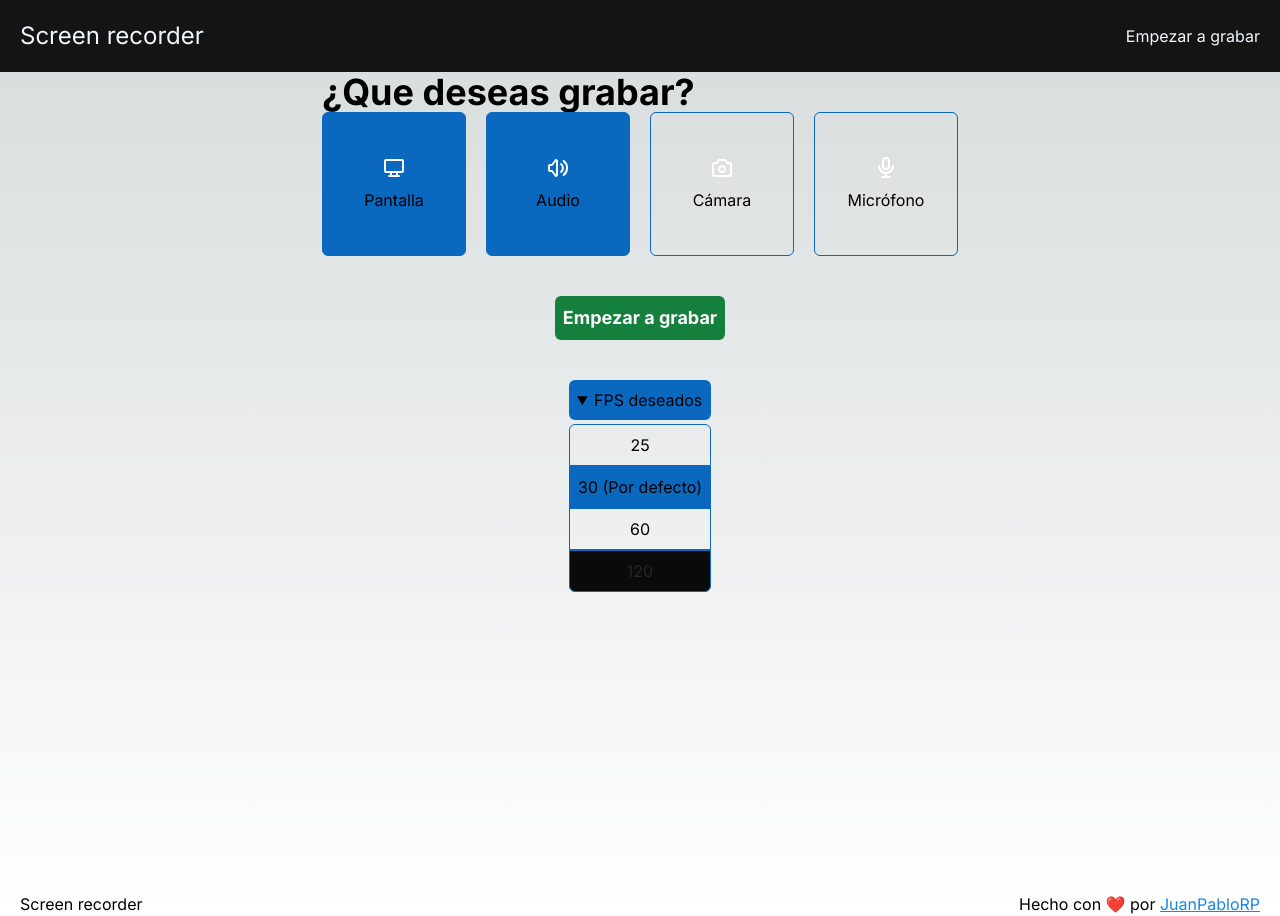
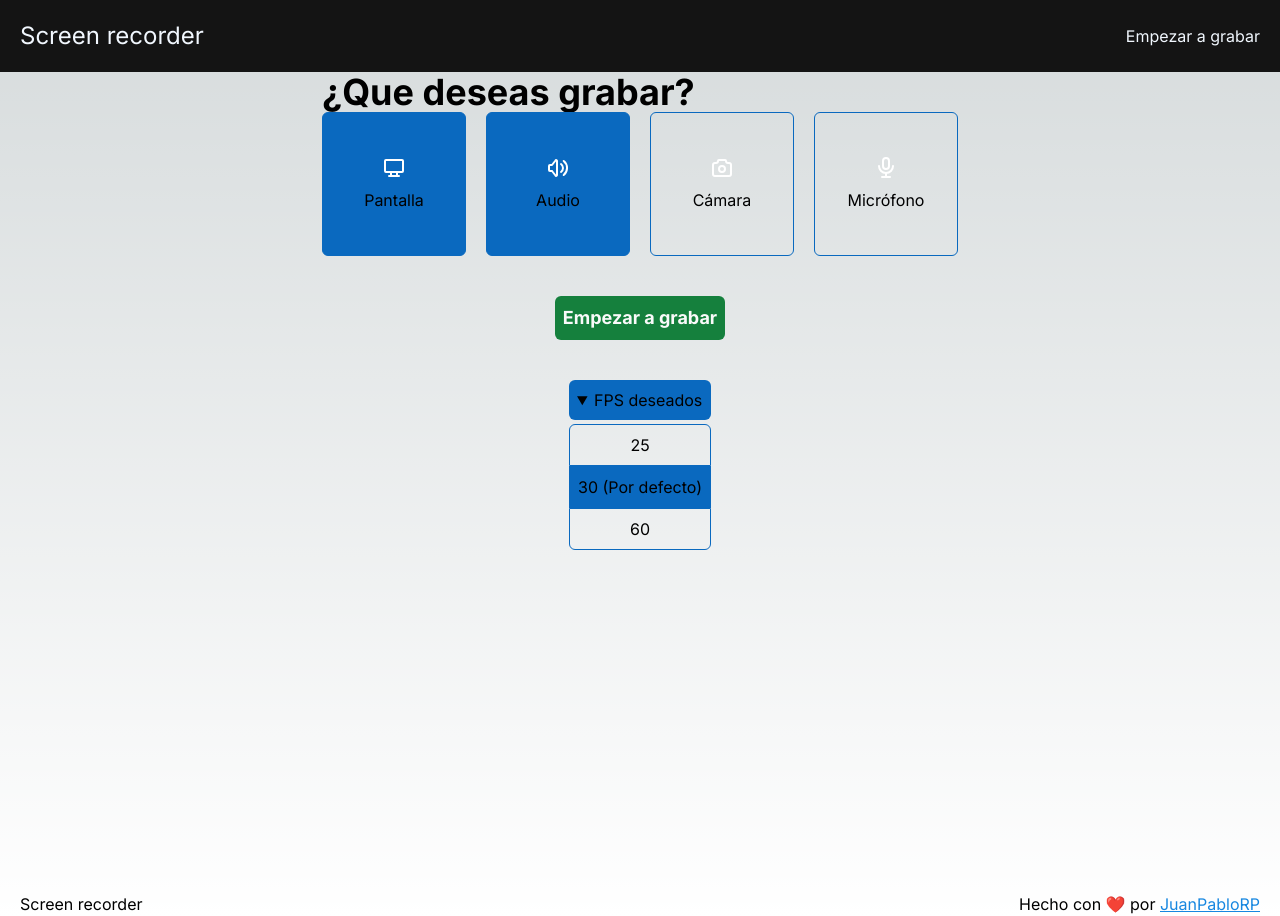
Before and after one commit to JuanPabloRP/screen-recorder, a Next.js app: page /recorder in a window 1280 px wide. Built offline with nearby package versions, Linux system fonts and the light colour scheme.

Commit message:
Refactor media recording functionality and update styles in page.jsx

```diff
--- a/app/recorder/page.jsx
+++ b/app/recorder/page.jsx
@@ -17,6 +17,7 @@ const Recorder = () => {
 	const screenStreamRef = useRef({});
 	const cameraStreamRef = useRef({});
 
+	// Cuando el usuario este grabando pantalla y en la pagina vaya a la pagina de inicio no se pierda el objecto de grabacion
 	useEffect(() => {
 		const initialize = async () => {
 			try {
@@ -55,19 +56,15 @@ const Recorder = () => {
 					audio: micExist && recording.mic.active,
 				});
 
-				/* cameraMedia.getTracks().forEach((track) => {
-					screenMedia.addTrack(track);
-				});
-				*/
-
 				cameraStreamRef.current.srcObject = cameraMedia;
 			}
 
 			//Set the video stream to the video element
 			screenStreamRef.current.srcObject = screenMedia;
 
-			//Reload the video element <- INVESTIGATE WHY THIS IS NECESSARY ksjkjs
-			cameraStreamRef.current.srcObject = cameraStreamRef.current.srcObject;
+			/* //Reload the video element <- INVESTIGATE WHY THIS IS NECESSARY ksjkjs
+			cameraStreamRef.current.srcObject = cameraStreamRef.current.srcObject; */
+
 			if (recording.camera.active || recording.mic.active) {
 				cameraStreamRef.current.srcObject.getTracks().forEach((track) => {
 					screenMedia.addTrack(track);
@@ -251,12 +248,6 @@ const Recorder = () => {
 				isActive: recording.config.frameRate.value === 60,
 				isDisabled: recording.isRecording,
 			},
-			{
-				id: 120,
-				name: '120',
-				isActive: recording.config.frameRate.value === 120,
-				isDisabled: true,
-			},
 		],
 	};
 
```
